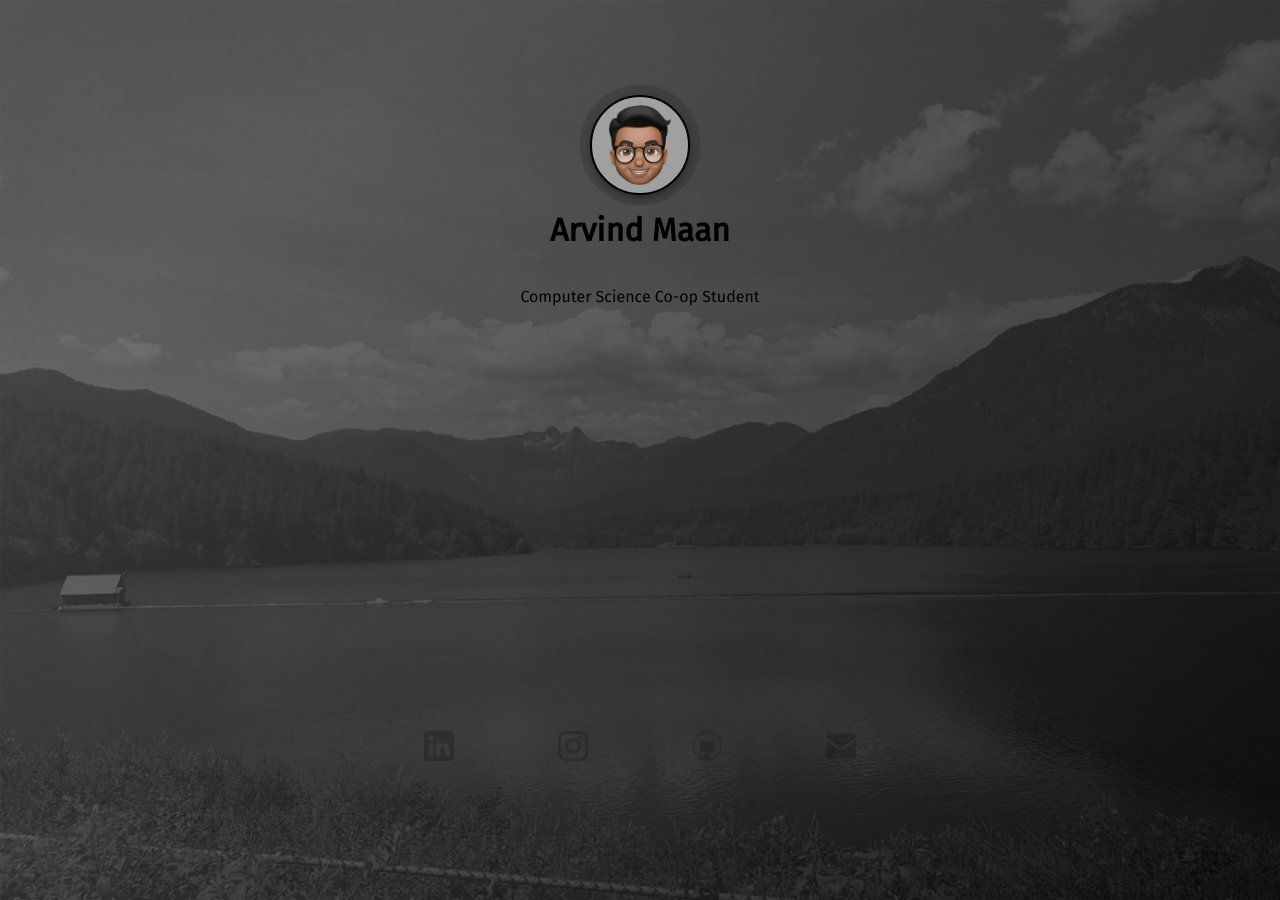
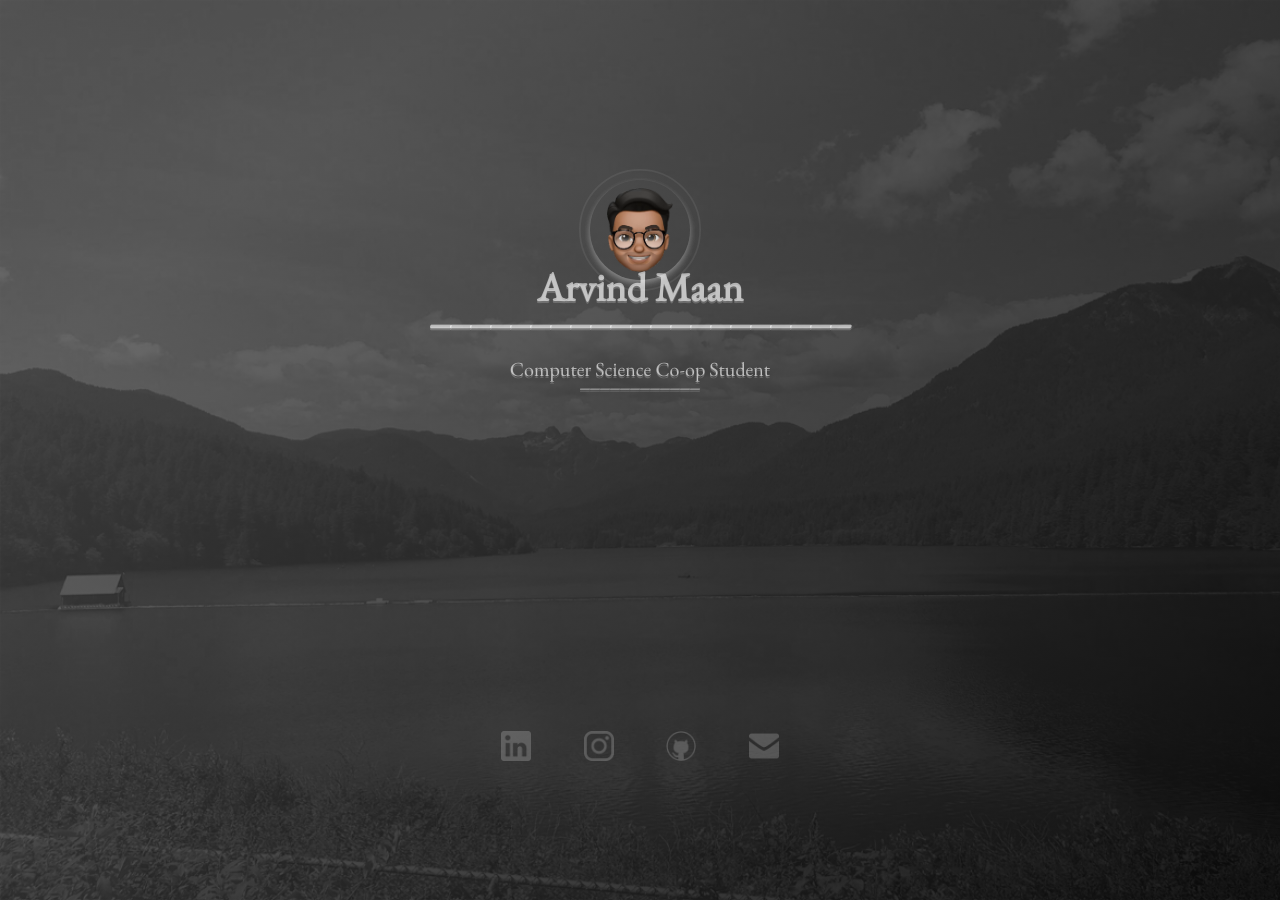
Before and after one commit to Arvind-Maan/arvind-maan.github.io, a Jekyll site: the page built from index.html, in a window 1280 px wide. Built offline with Jekyll 4.4.1, drawn with Linux system fonts in a browser that asks for light colours.

Commit message:
[BUGFIX] Mobile and desktop scaling, adjusted text size and avatar size/colour

```diff
--- /dev/null
+++ b/_includes/content.html
@@ -0,0 +1,14 @@
+<div class="container">
+    <div class="content-avatar">
+        <a href="/assets/resources/resume.pdf">
+            <img class="content-avatar-img" src="/assets/images/new-avatar.png"> </img>
+        </a>
+    </div>
+    <div class="content-box">
+        {{ content }}
+    </div>
+    <div class="content-row">
+        {% include icons.html %}
+    </div>
+</div>
+</div>
--- a/_layouts/default.html
+++ b/_layouts/default.html
@@ -2,29 +2,14 @@
 <html>
 
 <head>
-  <link rel="icon" href="/assets/favicon.ico/favicon.ico" rel="icon" type="image/x-icon"/>
+  <link rel="icon" href="/assets/favicon.ico/favicon.ico" rel="icon" type="image/x-icon" />
   <meta charset="utf-8">
   <title>{{ page.title }}</title>
   <link rel="stylesheet" href="/assets/css/styles.css">
-  <link href="https://fonts.googleapis.com/css?family=Fira+Sans&display=swap" rel="stylesheet">
-</head>
+  <link href="https://fonts.googleapis.com/css?family=EB+Garamond&display=swap" rel="stylesheet"></head>
 
 <body>
-  <div class="container">
-    <div class="content-avatar">
-      <a href="/assets/resources/resume.pdf">
-        <img class="content-avatar-img"src="/assets/images/new-avatar.png"> </img>
-      </a>
-    </div>
-    <div class="content-box">
-      <h1 class= "title">{{ page.title }}</h1>
-      <p class= "description">{{ page.description }}</p>
-    </div>
-    <div class="content-row">
-      {% include icons.html %}
-    </div>
-  </div>
-  </div>
+  {% include content.html %}
 </body>
 
 </html>
--- a/_sass/main.scss
+++ b/_sass/main.scss
@@ -1,6 +1,4 @@
-$bgcolor: #f0f0f0;
-$bg2color: #ffffff;
-$avataroffset: -95px;
+$avataroffset: -20%;
 $circleradius: 50%;
 $animationoffset: -20%;
 
@@ -13,15 +11,15 @@ html {
 body {
   margin: 0;
   height: 100%;
-  background-color: rgba(68, 68, 68, 0.4);
-  background-image: linear-gradient(140deg,rgba(68, 68, 68, 0.6) 20%, rgba(0, 0, 0, 0.8));
+  background-color: rgba(68, 68, 68, 0.5);
+  background-image: linear-gradient(140deg, rgba(68, 68, 68, 0.6) 20%, rgba(0, 0, 0, 0.8));
 }
 
 .container {
   display: flex;
   height: 100%;
   flex-direction: column;
-  justify-content: flex-end;
+  justify-content: space-around;
   align-items: center;
 }
 
@@ -32,20 +30,21 @@ body {
   width: 100px;
   min-height: 100px;
   border-radius: $circleradius;
+  box-shadow: 0 3px 6px rgba(255, 255, 255, 0.2), 0 3px 6px rgba(255, 255, 255, .2);
 
   &::before {
-    animation: pulse 1.3s linear infinite;
-    border: #000000 solid 20px;
+    animation: pulse 3s linear infinite;
+    border: rgba(255, 255, 255, 0.5) solid 2px;
     border-radius: $circleradius;
     box-sizing: border-box;
     content: " ";
-    width:140%;
-    height:140%;
+    width: 140%;
+    height: 140%;
     left: $animationoffset;
     opacity: 0.3;
     position: absolute;
     top: $animationoffset;
-    transform: scale(0.7);
+    transform: scale(0.725);
     z-index: -1;
   }
 }
@@ -57,29 +56,39 @@ body {
   object-fit: contain;
   z-index: 2;
   border-radius: $circleradius;
-  background: #a0a0a0;
   box-sizing: border-box;
-  border: black solid 2px;
-  box-shadow: 0 3px 6px rgba(0, 0, 0, 0.16), 0 3px 6px rgba(0, 0, 0, 0.23);
-}
-
-.content-avatar-img:hover {
-  box-shadow: 0 19px 38px rgba(0, 0, 0, 0.3), 0 15px 12px rgba(0, 0, 0, 0.22);
+  &:hover {
+    box-shadow: 0 3px 6px rgba(255, 255, 255, 0.5), 0 3px 6px  rgba(255, 255, 255, .5);
+  }
 }
 
 .content-box {
   display: flex;
   flex-direction: column;
   align-items: center;
-  padding-top: 90px;
-  font-family: "Fira Sans";
+  padding-top: 150px;
   width: 100%;
   height: 100%;
+  font-family: 'EB Garamond', serif;
+  color: rgba(255, 255, 255, .6);
+  text-align: center;
+  line-height: .5;
+  text-shadow: 0px 2px  rgba(255, 255, 255, 0.2);
 }
 
+.title {
+  font-size: 40px;
+}
+
+.description {
+  font-size: 20px;
+}
+
+
 .content-row {
+  padding-top:40%;
   position: absolute;
-  width: 50%;
+  width: 30%;
   bottom: 15%;
   display: flex;
   flex-direction: row;
@@ -91,20 +100,11 @@ body {
   height: 30px;
   opacity: 0.2;
   z-index: 2;
+  &:hover {
+    opacity: 1;
+  }
 }
 
-.icon:hover {
-  width: 30px;
-  height: 30px;
-  opacity: 1;
-}
-
-/*
-    Colour schemes:
-    white & #f0f0f0
-
-
-*/
 @keyframes pulse {
   to {
     opacity: 0;
@@ -113,27 +113,36 @@ body {
 }
 
 @media only screen and (max-device-width: 500px) {
+  html {
+    background: url("/assets/images/cover2.png") no-repeat #666666;
+    background-position: top right;
+    background-size: cover;
+  }
   .icon {
     width: 80px;
     height: 80px;
-    opacity: 0.2;
+    opacity: 0.7;
     z-index: 2;
   }
 
-  .icon:hover {
-    opacity: 1;
-  }
   .content-row {
     width: 100%;
   }
 
   .content-avatar {
-    width: 300px; min-height: 300px; border-radius: 50%;
+    width: 200px;
+    min-height: 200px;
   }
   .content-avatar-img {
     padding: 10px;
   }
   .content-box {
-    font-size: 250%;
+    padding-top: 50%;
+  }
+  .title {
+    font-size: 60px;
+  }
+  .description {
+    font-size: 40px;
   }
 }
--- a/index.html
+++ b/index.html
@@ -3,3 +3,5 @@ layout: default
 title: Arvind Maan
 description: Computer Science Co-op Student
 ---
+<h1 class="title"> {{ page.title }}<br>_____________________</h1>
+<p class="description"> {{ page.description }} <br> ____________</p>
```
Also changed, not shown: _includes/icons.html (line endings or trailing spaces), assets/images/avatar.png (deleted), assets/images/avatar.svg (deleted), assets/images/avatar200x200.png (deleted), assets/images/avatar400x400.png (deleted), assets/images/cover.png (added), assets/images/github.png, assets/images/instagram.png, assets/images/linkedin.png, assets/images/mail.png, 3 other files.
